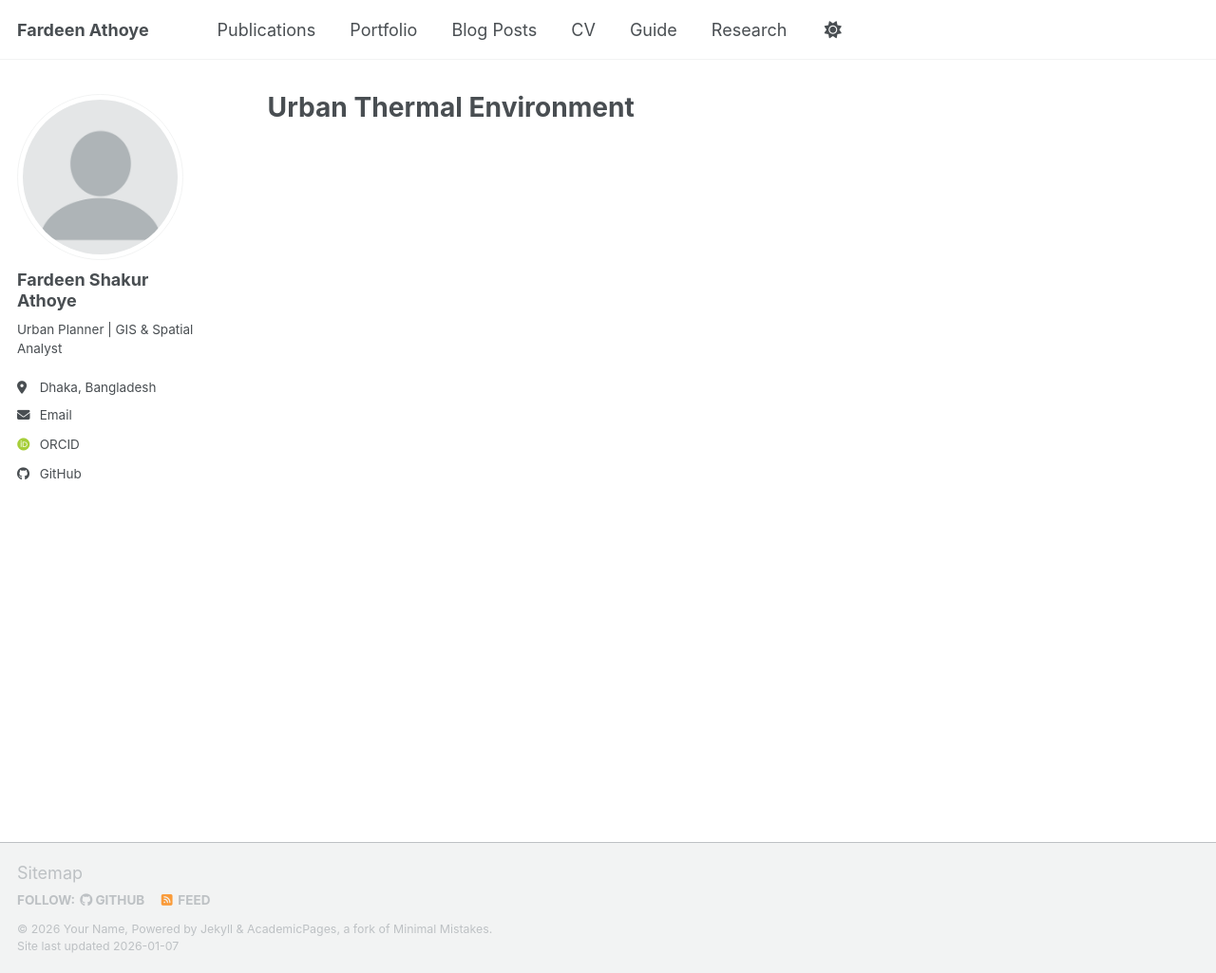
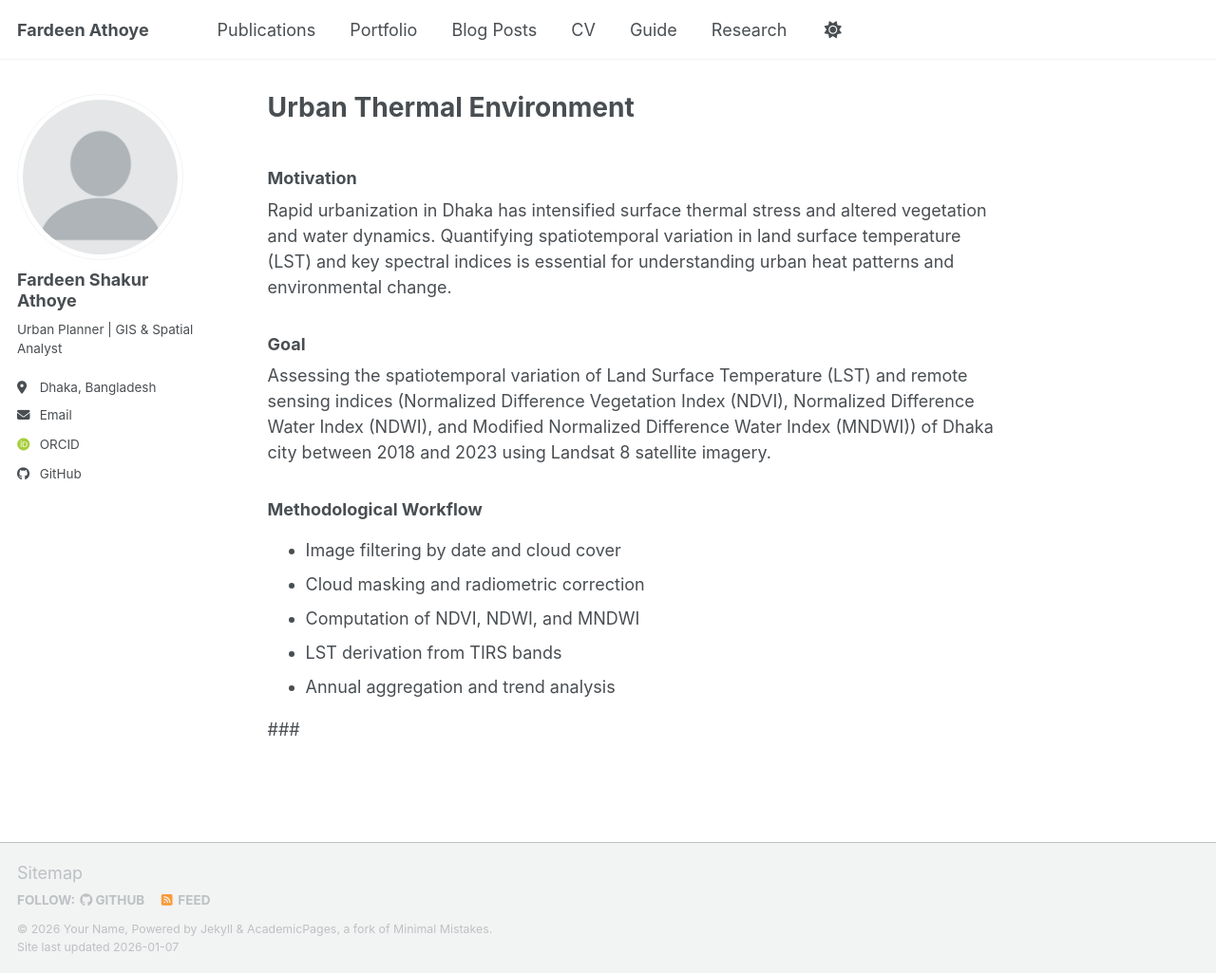
Before and after one commit to athoye-fardeen/athoye-fardeen.github.io, a Jekyll site: the page built from _pages/research/thermal-environment.md, in a window 1280 px wide and 1025 px high. Shown: the whole window at 95% size. Built offline with Jekyll 4.4.1, drawn with Linux system fonts in a browser that asks for light colours; some web fonts are replaced; a script bundle is joined from its source files by our own code; library files that are not in the unit come from our copies.

Commit message:
Update thermal-environment.md

```diff
--- a/_pages/research/thermal-environment.md
+++ b/_pages/research/thermal-environment.md
@@ -3,3 +3,18 @@ title: "Urban Thermal Environment"
 collection: research
 permalink: /research/thermal-environment/
 ---
+
+### Motivation
+Rapid urbanization in Dhaka has intensified surface thermal stress and altered vegetation and water dynamics. Quantifying spatiotemporal variation in land surface temperature (LST) and key spectral indices is essential for understanding urban heat patterns and environmental change.
+
+### Goal
+Assessing the spatiotemporal variation of Land Surface Temperature (LST) and remote sensing indices (Normalized Difference Vegetation Index (NDVI), Normalized Difference Water Index (NDWI), and Modified Normalized Difference Water Index (MNDWI)) of Dhaka city between 2018 and 2023 using Landsat 8 satellite imagery.
+
+### Methodological Workflow
+- Image filtering by date and cloud cover
+- Cloud masking and radiometric correction
+- Computation of NDVI, NDWI, and MNDWI
+- LST derivation from TIRS bands
+- Annual aggregation and trend analysis
+
+###
```
